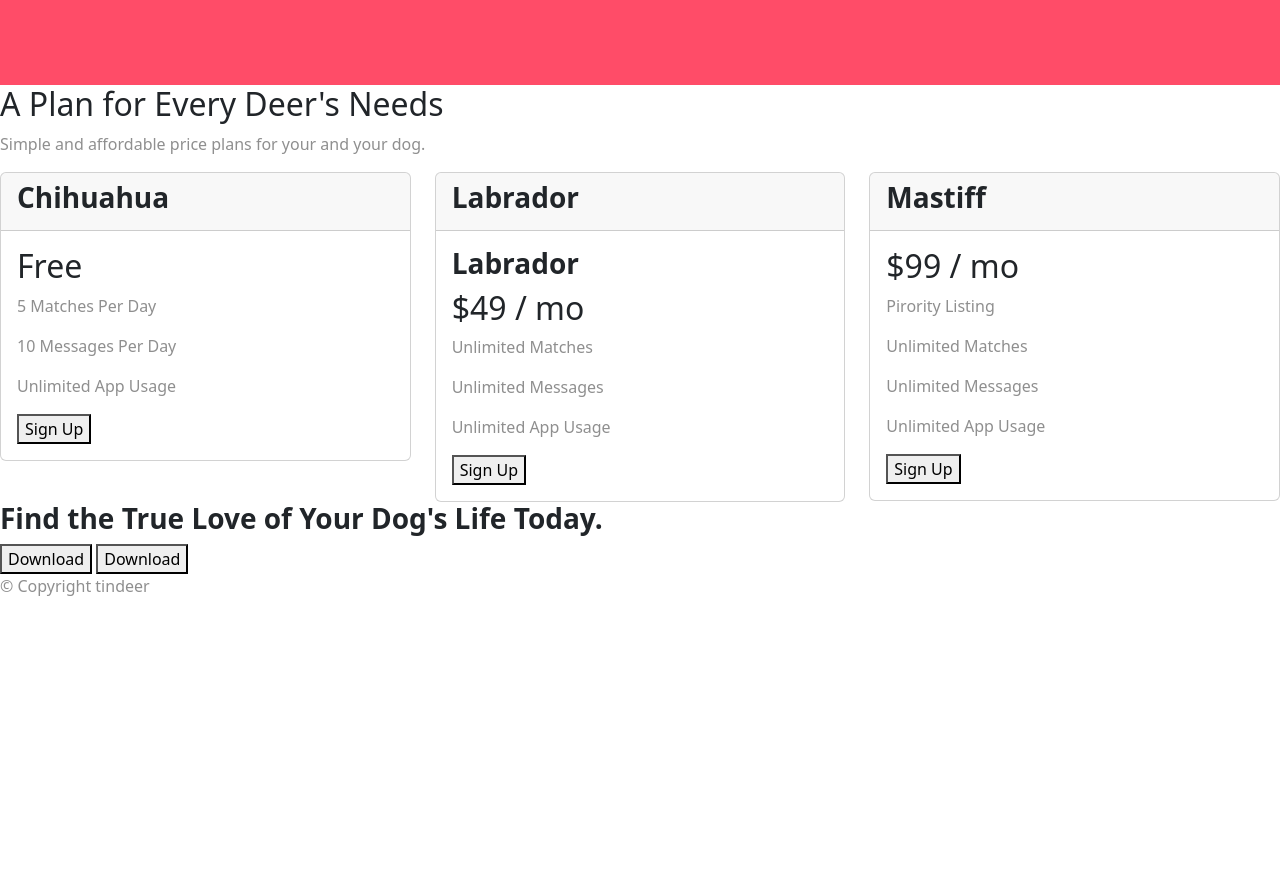
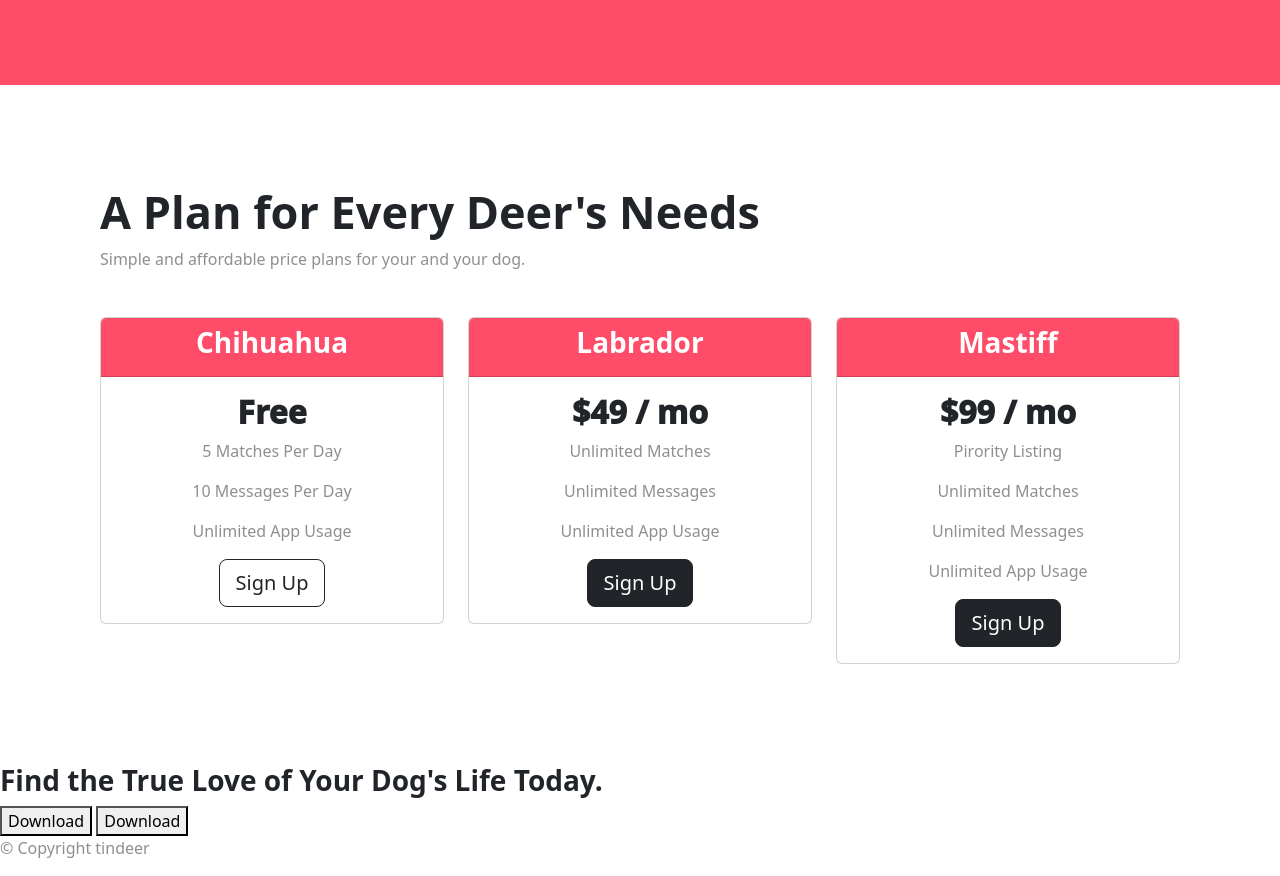
Before and after one commit to mariusboncev1/Tindeer, a plain HTML site: page index.html in a window 1280 px wide. Shown: the part 1713-2589 px from the top of the page. Before the commit the page ends 2327 px from the top, so only its background shows below. Drawn offline with nearby package versions, Linux system fonts and the light colour scheme.

Commit message:
11.12 pm, 3/4/2023

```diff
--- a/css/styles.css
+++ b/css/styles.css
@@ -113,3 +113,44 @@ p {
 }
 
 /* Pricing */
+
+#pricing {
+    padding: 100px;
+    text-align: center;
+}
+
+.h2-plan {
+    text-align: left;
+    font-weight: 900;
+    font-size: 45px;
+}
+
+.p-plan {
+    text-align: left;
+    font-weight: 500;
+}
+
+.pricing-row {
+    padding-top: 30px;
+}
+
+.card-h2 {
+    font-weight: 1000;
+}
+
+.card-p {
+    font-weight: 500;
+}
+
+.card-h3 {
+    font-weight: 700;
+    color: #fff;
+}
+
+.card-header {
+    background-color: #ff4c68;
+}
+
+.pricing-column {
+    padding: 3% 2%;
+}
--- a/index.html
+++ b/index.html
@@ -146,53 +146,52 @@
 
   <section id="pricing">
 
-    <h2>A Plan for Every Deer's Needs</h2>
-    <p>Simple and affordable price plans for your and your dog.</p>
+    <h2 class="h2-plan">A Plan for Every Deer's Needs</h2>
+    <p class="p-plan">Simple and affordable price plans for your and your dog.</p>
 
-    <div class="row">
-      <div class="col-lg-4">
+    <div class="row pricing-row">
+      <div class="col-lg-4 col-md-12 col-sm-12">
         <div class="card">
           <div class="card-header">
-          <h3>Chihuahua</h3>
+            <h3 class="card-h3">Chihuahua</h3>
           </div>
           <div class="card-body">
-          <h2>Free</h2>
-          <p>5 Matches Per Day</p>
-          <p>10 Messages Per Day</p>
-          <p>Unlimited App Usage</p>
-          <button type="button">Sign Up</button>
+            <h2 class="card-h2">Free</h2>
+            <p class="card-p">5 Matches Per Day</p>
+            <p class="card-p">10 Messages Per Day</p>
+            <p class="card-p">Unlimited App Usage</p>
+            <button type="button" class="btn btn-lg btn-block btn-outline-dark">Sign Up</button>
           </div>
         </div>
       </div>
 
-     <div class="col-lg-4">
+      <div class="col-lg-4 col-md-6 col-sm-12">
         <div class="card">
           <div class="card-header">
-          <h3>Labrador</h3>
+            <h3 class="card-h3">Labrador</h3>
           </div>
           <div class="card-body">
-          <h3>Labrador</h3>
-          <h2>$49 / mo</h2>
-          <p>Unlimited Matches</p>
-          <p>Unlimited Messages</p>
-          <p>Unlimited App Usage</p>
-          <button type="button">Sign Up</button>
+            <h2 class="card-h2">$49 / mo</h2>
+            <p class="card-p">Unlimited Matches</p>
+            <p class="card-p">Unlimited Messages</p>
+            <p class="card-p">Unlimited App Usage</p>
+            <button type="button" class="btn btn-lg btn-block btn-dark">Sign Up</button>
           </div>
         </div>
       </div>
 
-      <div class="col-lg-4">
+      <div class="col-lg-4 col-md-6 col-sm-12">
         <div class="card">
           <div class="card-header">
-          <h3>Mastiff</h3>
+            <h3 class="card-h3">Mastiff</h3>
           </div>
           <div class="card-body">
-          <h2>$99 / mo</h2>
-          <p>Pirority Listing</p>
-          <p>Unlimited Matches</p>
-          <p>Unlimited Messages</p>
-          <p>Unlimited App Usage</p>
-          <button type="button">Sign Up</button>
+            <h2 class="card-h2">$99 / mo</h2>
+            <p class="card-p">Pirority Listing</p>
+            <p class="card-p">Unlimited Matches</p>
+            <p class="card-p">Unlimited Messages</p>
+            <p class="card-p">Unlimited App Usage</p>
+            <button type="button" class="btn btn-lg btn-block btn-dark">Sign Up</button>
           </div>
         </div>
       </div>
```
Lines whose indentation alone changed are shown as unchanged.
